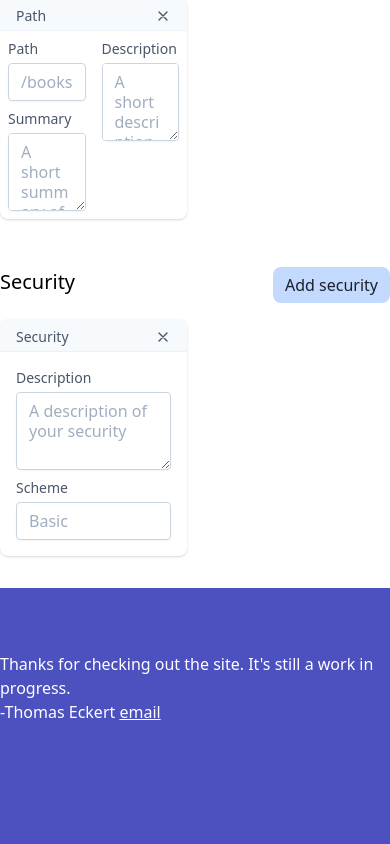
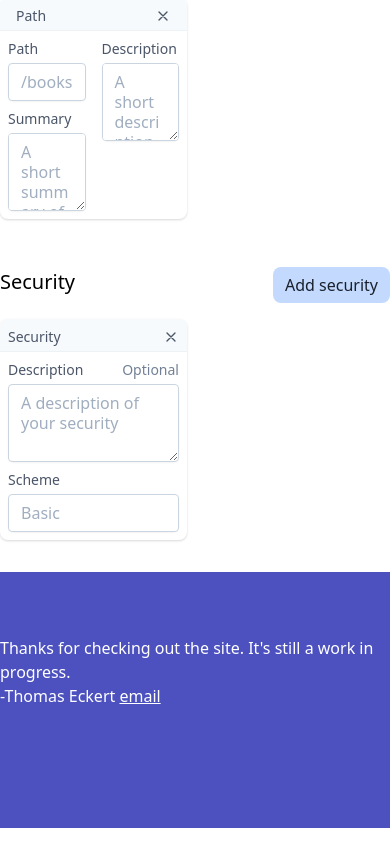
Before and after one commit to t-eckert/open-api-editor, a Vue app in the folder open-api-editor-ui/: page / in a window 390 px wide. Shown: the part 1638-2482 px from the top of the page. Built offline with nearby package versions, Linux system fonts and the light colour scheme.

Commit message:
Added variable padding on Security

```diff
--- a/open-api-editor-ui/src/components/form/Security.vue
+++ b/open-api-editor-ui/src/components/form/Security.vue
@@ -1,7 +1,7 @@
 <template>
   <div class="bg-white overflow-hidden shadow rounded-lg">
     <div
-      class="flex justify-between items-center block px-4 pt-2 pb-1 text-sm font-medium leading-5 text-gray-700 bg-gray-100 border-b border-gray-200"
+      class="flex justify-between items-center block px-2 sm:px-4 pt-2 pb-1 text-sm font-medium leading-5 text-gray-700 bg-gray-100 border-b border-gray-200"
     >
       <h2>Security</h2>
       <div @click="removeSecurity" class="pointer hover:bg-indigo-100">
@@ -21,12 +21,13 @@
         </svg>
       </div>
     </div>
-    <div class="p-4 sm:p-6">
+    <div class="p-2 sm:p-4">
       <text-area
         v-model:value="security.description"
         label="Description"
         placeholder="A description of your security"
         class="mb-2"
+        isOptional
       />
       <text-input
         v-model:value="security.scheme"
```
